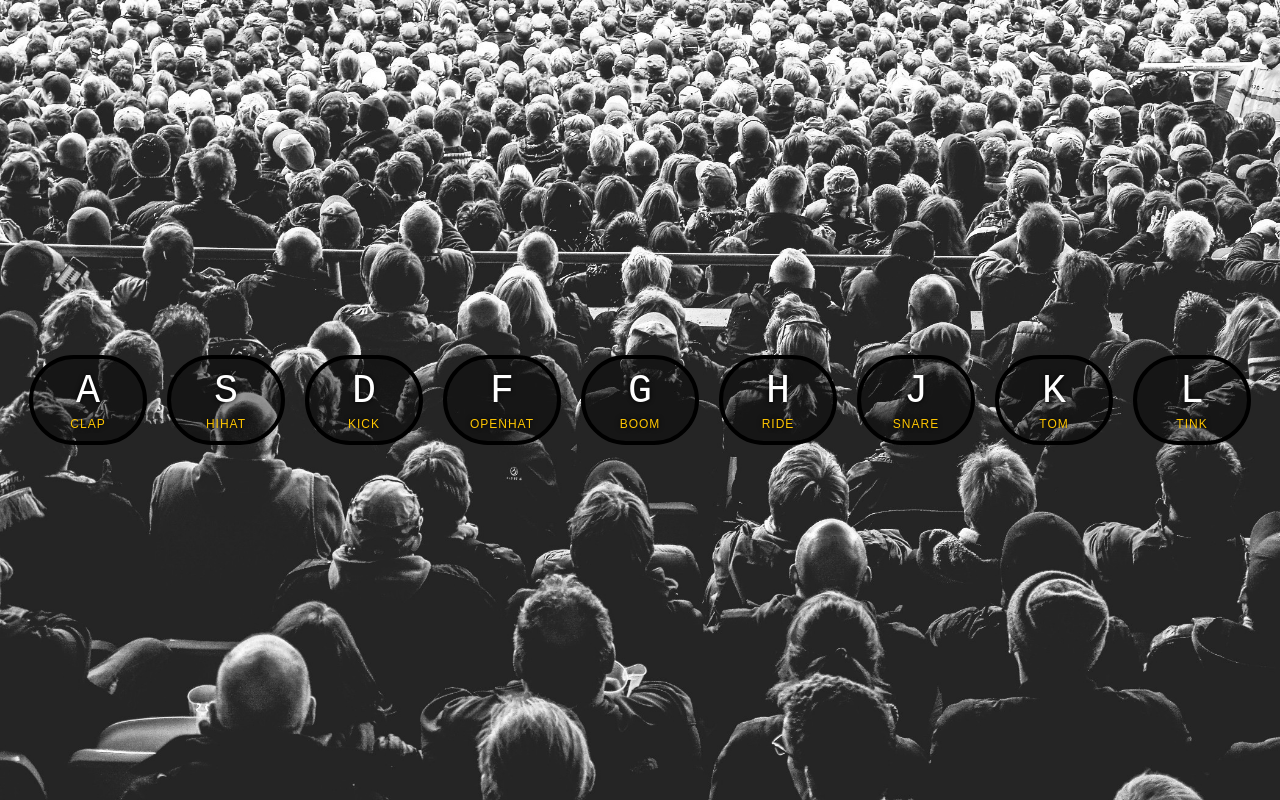
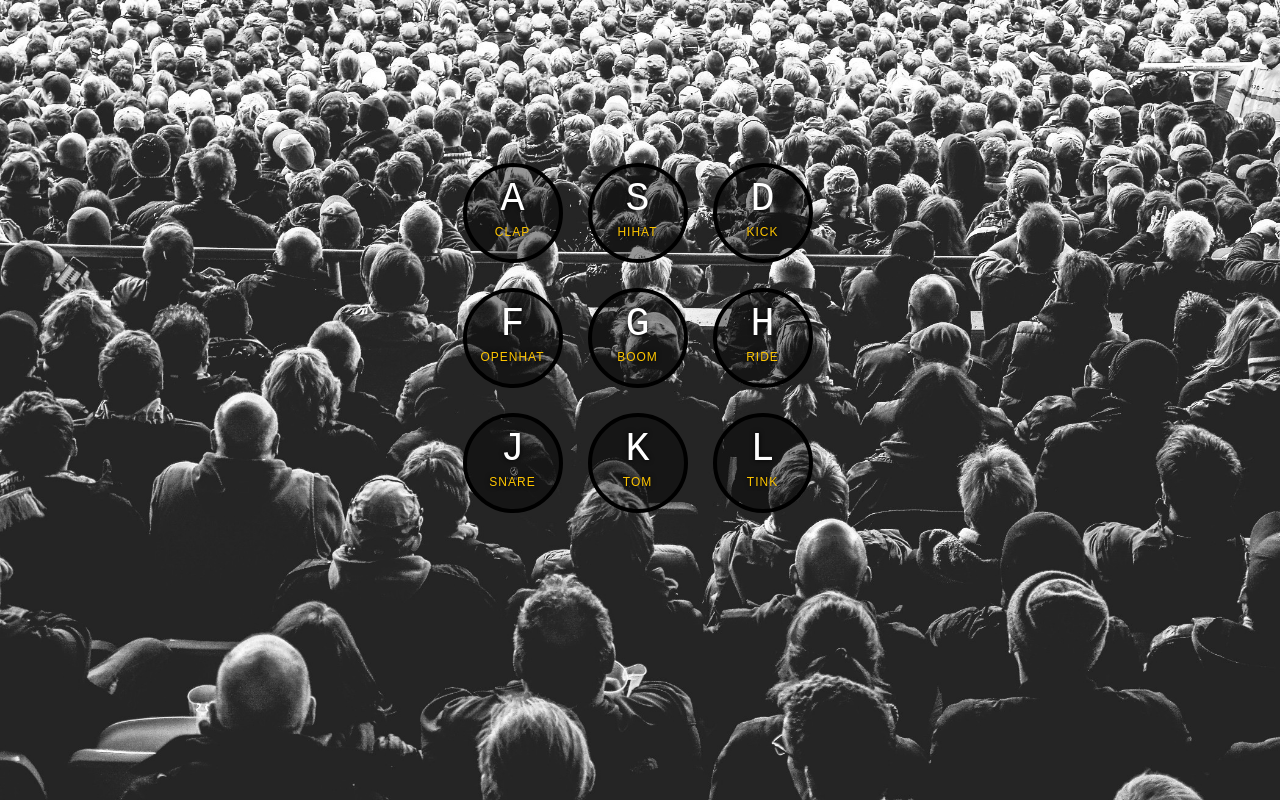
Before and after one commit to mbeckdev/drum-kit, a plain HTML site: page index.html in a window 1280 px wide. Drawn offline with Linux system fonts and the light colour scheme.

Commit message:
Change layout and make keys actual circles

```diff
--- a/index.html
+++ b/index.html
@@ -6,6 +6,7 @@
     <link rel="stylesheet" href="style.css" />
   </head>
   <body>
+    <div class="page">
       <div class="keys">
         <div data-key="65" class="key">
           <kbd>A</kbd>
@@ -44,7 +45,7 @@
           <span class="sound">tink</span>
         </div>
       </div>
-
+    </div>
     <audio data-key="65" src="sounds/clap.wav"></audio>
     <audio data-key="83" src="sounds/hihat.wav"></audio>
     <audio data-key="68" src="sounds/kick.wav"></audio>
--- a/style.css
+++ b/style.css
@@ -1,3 +1,6 @@
+* {
+  box-sizing: border-box;
+}
 html {
   font-size: 10px;
   background: url('./background.jpg') bottom center;
@@ -11,10 +14,23 @@ html {
   font-family: sans-serif;
 }
 
+.page {
+  min-height: 100vh;
+  display: flex;
+  align-items: center;
+  justify-content: center;
+}
+
 .keys {
-  display: flex;
-  flex: 1;
-  min-height: 100vh;
+  /* display: flex; */
+  display: grid;
+  /* border: 1px solid red; */
+  width: 500px;
+  height: 500px;
+  grid-template-columns: 125px 125px 125px;
+  grid-template-rows: 125px 125px 125px;
+  /* flex: 1; */
+  /* min-height: 100vh; */
   align-items: center;
   justify-content: center;
 }
@@ -27,6 +43,7 @@ html {
   padding: 1rem 0.5rem;
   transition: all 0.07s ease;
   width: 10rem;
+  height: 10rem;
   text-align: center;
   color: white;
   background: rgba(0, 0, 0, 0.4);
```
Lines whose indentation alone changed are shown as unchanged.
